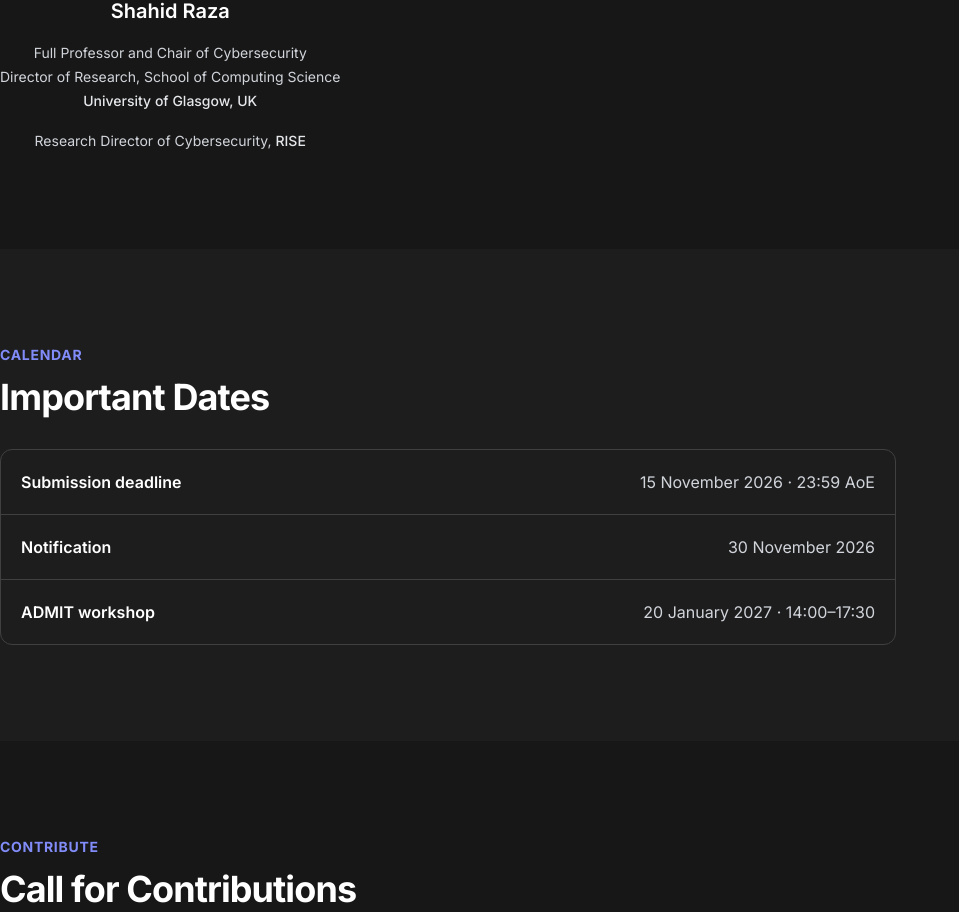
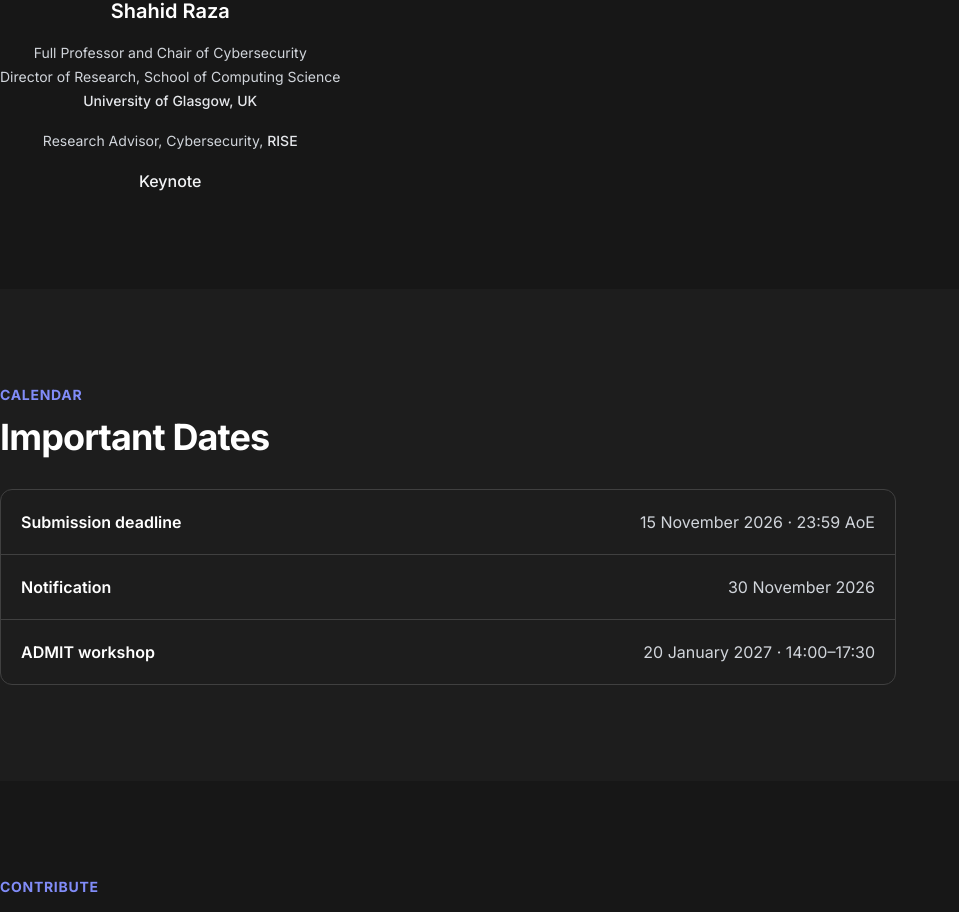
Before and after one commit to ADMIT-Workshop/admit-workshop.github.io, a Next.js app: page / in a window 1280 px wide. Shown: the part 1800-2712 px from the top of the page, without its empty margins (0-959 px from the left). Built offline with nearby package versions, Linux system fonts and the light colour scheme.

Commit message:
Label Shahid's talk as Keynote and update RISE role

```diff
--- a/src/data/workshop.ts
+++ b/src/data/workshop.ts
@@ -266,9 +266,10 @@ export const workshop: WorkshopData = {
             },
             {
               name: "RISE",
-              roles: ["Research Director of Cybersecurity"],
+              roles: ["Research Advisor, Cybersecurity"],
             },
           ],
+          talkTitle: "Keynote",
           image: "/images/speakers/shahid-raza.jpg",
           href: "https://shahidraza.net/",
         },
```
Also changed, not shown: 1 other file (tests, documents, lock files or other folders).
